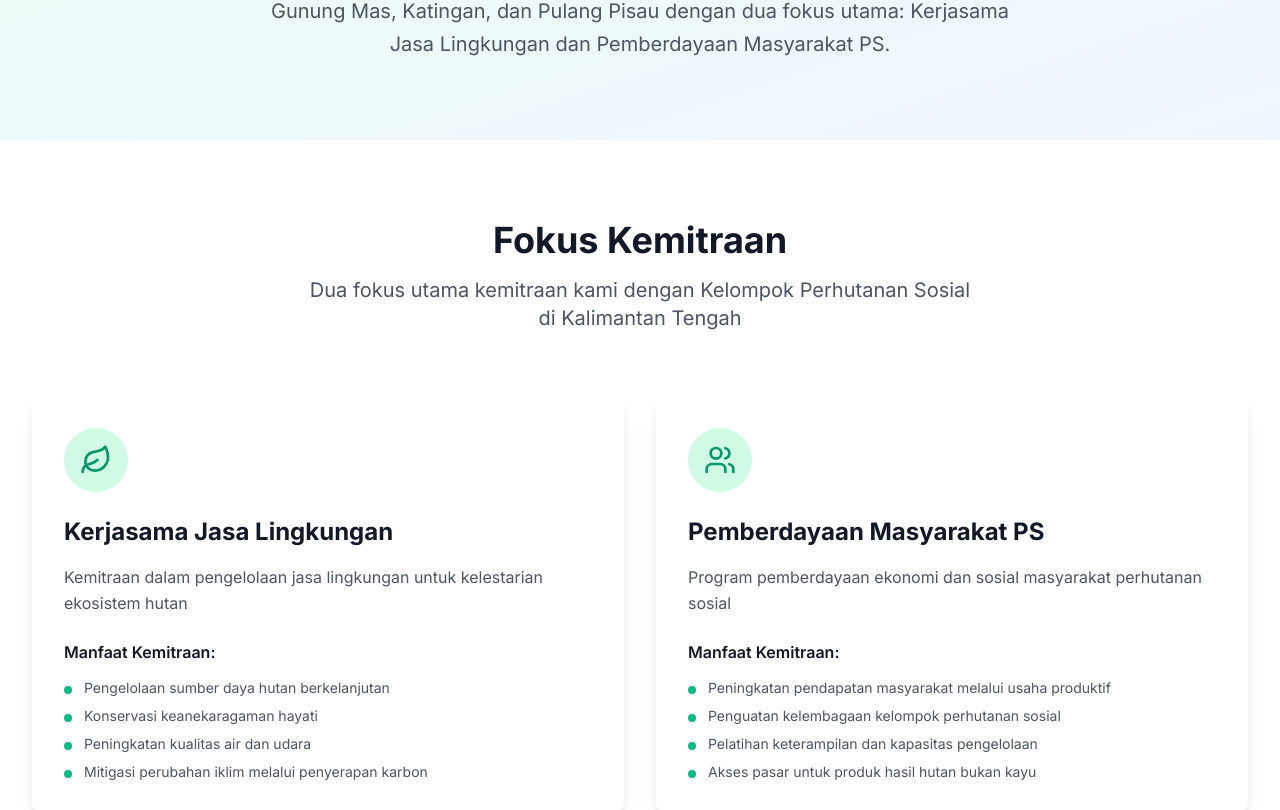
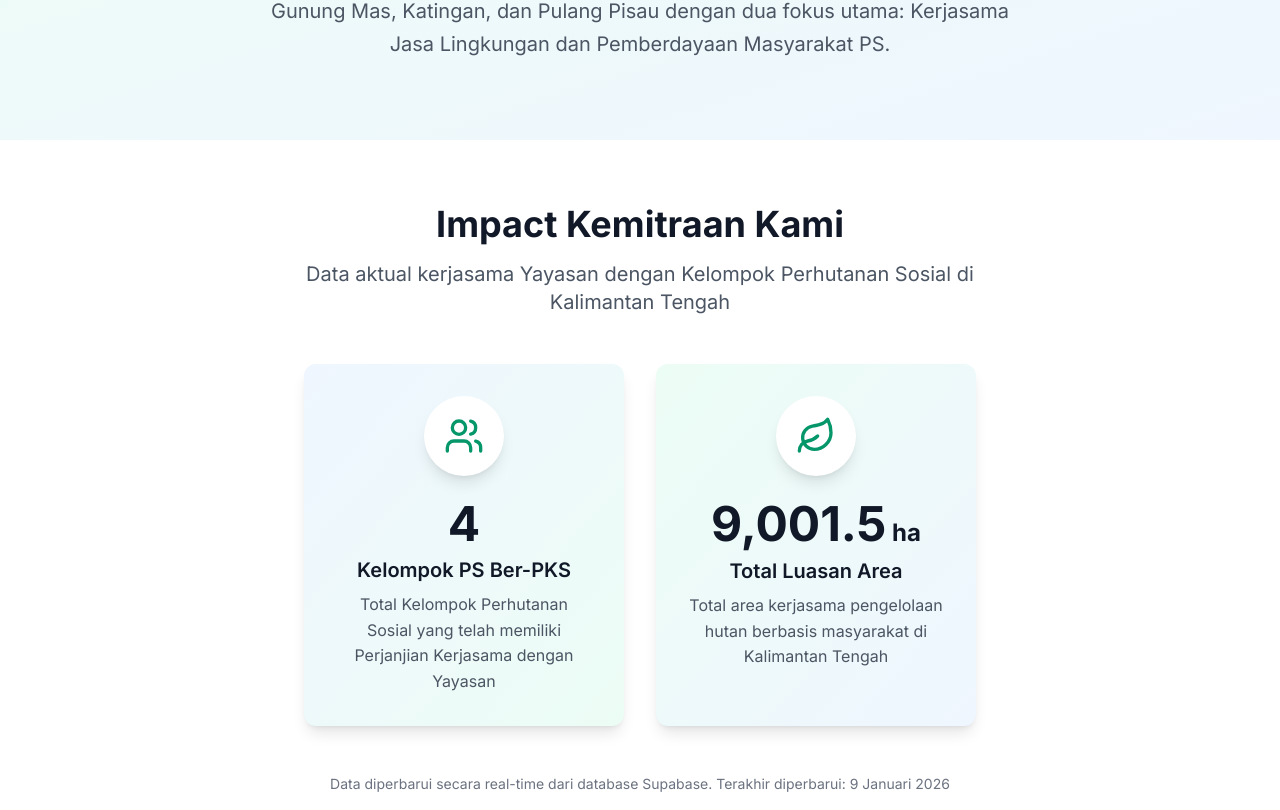
Before and after one commit to antangpatahumahagalewu-stack/yayasanamal-main, a React (Vite) app: page /kemitraan in a window 1280 px wide. Shown: the part 350-1160 px from the top of the page. Built offline with nearby package versions, Linux system fonts and the light colour scheme.

Commit message:
2 update

```diff
--- a/src/pages/Kemitraan.tsx
+++ b/src/pages/Kemitraan.tsx
@@ -101,6 +101,59 @@ const Kemitraan: React.FC = () => {
               di Kalimantan Tengah. Wilayah kerjasama meliputi Kabupaten Kapuas, Gunung Mas,
               Katingan, dan Pulang Pisau dengan dua fokus utama: Kerjasama Jasa Lingkungan
               dan Pemberdayaan Masyarakat PS.
+            </p>
+          </div>
+        </div>
+      </section>
+
+      {/* Statistics Section */}
+      <section className="py-16 bg-white">
+        <div className="container-custom">
+          <div className="text-center mb-12">
+            <h2 className="text-3xl lg:text-4xl font-bold text-gray-900 mb-4">
+              Impact Kemitraan Kami
+            </h2>
+            <p className="text-xl text-gray-600 max-w-2xl mx-auto">
+              Data aktual kerjasama Yayasan dengan Kelompok Perhutanan Sosial di Kalimantan Tengah
+            </p>
+          </div>
+
+          <div className="grid md:grid-cols-2 gap-8 max-w-2xl mx-auto">
+            <div className="card p-8 text-center bg-gradient-to-br from-blue-50 to-emerald-50">
+              <div className="bg-white w-20 h-20 rounded-full flex items-center justify-center mx-auto mb-6 shadow-lg">
+                <Users className="h-10 w-10 text-emerald-600" />
+              </div>
+              <div className="text-5xl font-bold text-gray-900 mb-2">
+                4
+              </div>
+              <h3 className="text-xl font-semibold text-gray-900 mb-2">Kelompok PS Ber-PKS</h3>
+              <p className="text-gray-600">
+                Total Kelompok Perhutanan Sosial yang telah memiliki Perjanjian Kerjasama dengan Yayasan
+              </p>
+            </div>
+
+            <div className="card p-8 text-center bg-gradient-to-br from-emerald-50 to-blue-50">
+              <div className="bg-white w-20 h-20 rounded-full flex items-center justify-center mx-auto mb-6 shadow-lg">
+                <Leaf className="h-10 w-10 text-emerald-600" />
+              </div>
+              <div className="text-5xl font-bold text-gray-900 mb-2">
+                9,001.5
+                <span className="text-2xl"> ha</span>
+              </div>
+              <h3 className="text-xl font-semibold text-gray-900 mb-2">Total Luasan Area</h3>
+              <p className="text-gray-600">
+                Total area kerjasama pengelolaan hutan berbasis masyarakat di Kalimantan Tengah
+              </p>
+            </div>
+          </div>
+
+          <div className="text-center mt-12">
+            <p className="text-gray-500 text-sm">
+              Data diperbarui secara real-time dari database Supabase. Terakhir diperbarui: {new Date().toLocaleDateString('id-ID', {
+                day: 'numeric',
+                month: 'long',
+                year: 'numeric'
+              })}
             </p>
           </div>
         </div>
--- a/src/pages/Kontak.tsx
+++ b/src/pages/Kontak.tsx
@@ -36,7 +36,7 @@ const Kontak: React.FC = () => {
       icon: MapPin,
       title: 'Alamat Kantor',
       details: [
-        'Jl. RTA Milono No. 123',
+        'Jl. G. obos No 80',
         'Palangka Raya, 73112',
         'Kalimantan Tengah, Indonesia'
       ]
```
